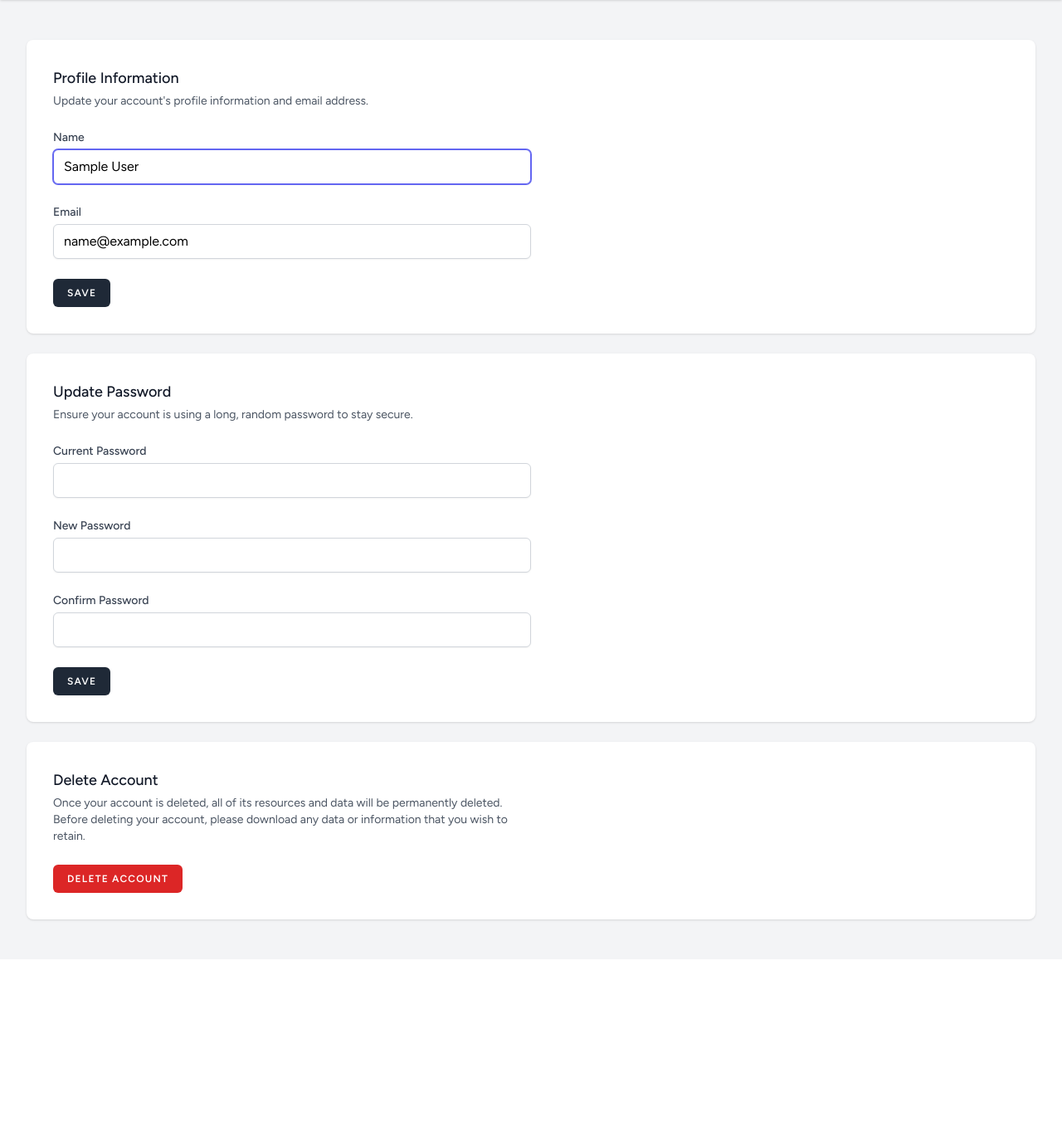
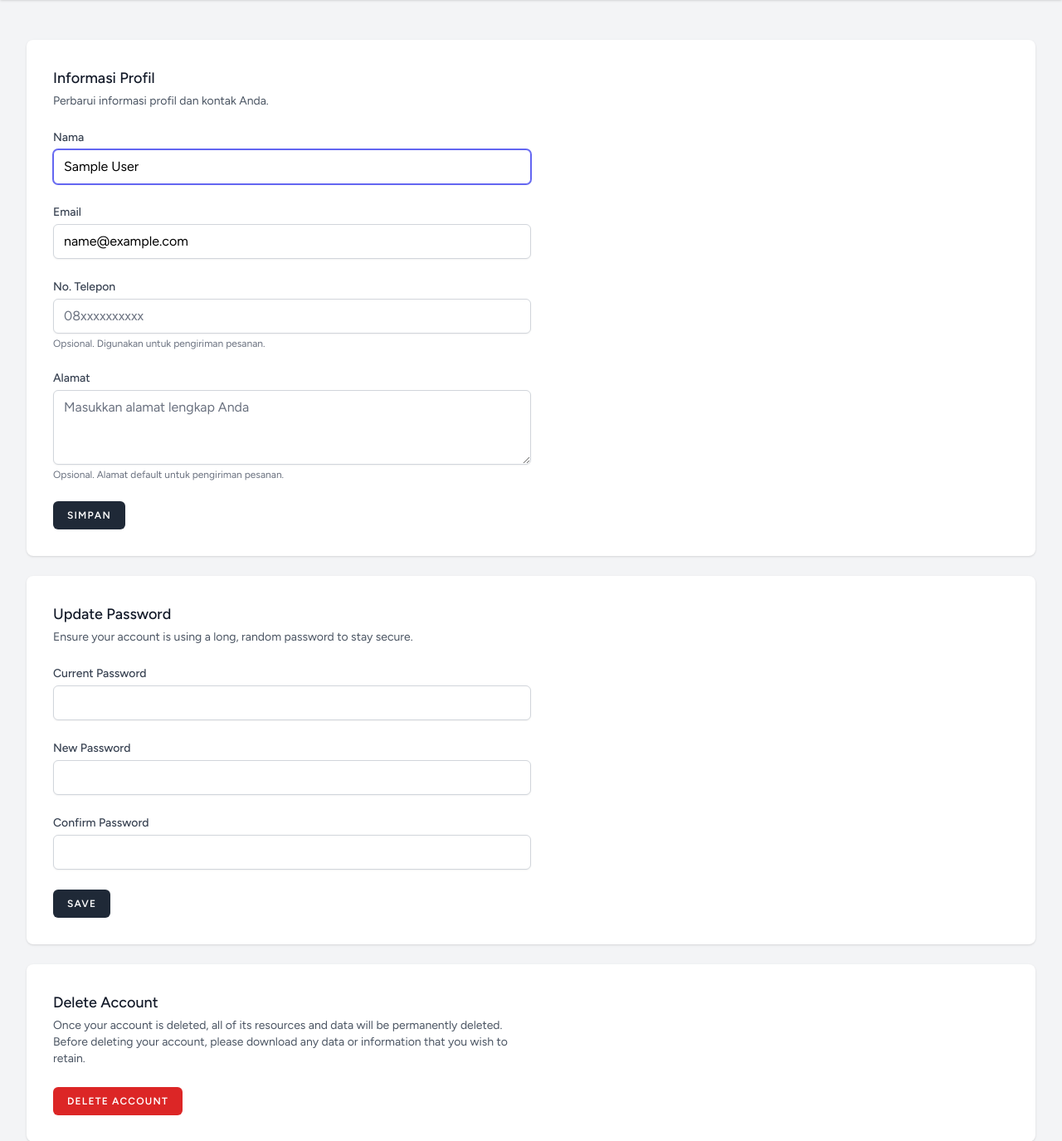
Before and after one commit to satriamegantara/pemweb2-paket2-H1D024022, a Laravel app: page /profile in a window 1280 px wide. Shown: the part 138-1513 px from the top of the page at 83% size. Before the commit the page ends 1250 px from the top, so only its background shows below. Run offline with Laravel 12, Linux system fonts and the light colour scheme; the visitor is signed in with stand-in values (Sample User, id 1); style sheets or scripts are compiled from the project's sources.

Commit message:
feat: tambah/ganti nomor pembeli dan update alamat

```diff
--- a/app/Http/Requests/ProfileUpdateRequest.php
+++ b/app/Http/Requests/ProfileUpdateRequest.php
@@ -26,6 +26,8 @@ class ProfileUpdateRequest extends FormRequest
                 'max:255',
                 Rule::unique(User::class)->ignore($this->user()->id),
             ],
+            'phone' => ['nullable', 'string', 'max:20'],
+            'address' => ['nullable', 'string', 'max:500'],
         ];
     }
 }
--- a/resources/views/profile/partials/update-profile-information-form.blade.php
+++ b/resources/views/profile/partials/update-profile-information-form.blade.php
@@ -1,11 +1,11 @@
 <section>
     <header>
         <h2 class="text-lg font-medium text-gray-900">
-            {{ __('Profile Information') }}
+            {{ __('Informasi Profil') }}
         </h2>
 
         <p class="mt-1 text-sm text-gray-600">
-            {{ __("Update your account's profile information and email address.") }}
+            {{ __('Perbarui informasi profil dan kontak Anda.') }}
         </p>
     </header>
 
@@ -18,7 +18,7 @@
         @method('patch')
 
         <div>
-            <x-input-label for="name" :value="__('Name')" />
+            <x-input-label for="name" :value="__('Nama')" />
             <x-text-input id="name" name="name" type="text" class="mt-1 block w-full" :value="old('name', $user->name)" required autofocus autocomplete="name" />
             <x-input-error class="mt-2" :messages="$errors->get('name')" />
         </div>
@@ -31,24 +31,38 @@
             @if ($user instanceof \Illuminate\Contracts\Auth\MustVerifyEmail && ! $user->hasVerifiedEmail())
                 <div>
                     <p class="text-sm mt-2 text-gray-800">
-                        {{ __('Your email address is unverified.') }}
+                        {{ __('Email Anda belum diverifikasi.') }}
 
                         <button form="send-verification" class="underline text-sm text-gray-600 hover:text-gray-900 rounded-md focus:outline-none focus:ring-2 focus:ring-offset-2 focus:ring-indigo-500">
-                            {{ __('Click here to re-send the verification email.') }}
+                            {{ __('Kirim ulang email verifikasi.') }}
                         </button>
                     </p>
 
                     @if (session('status') === 'verification-link-sent')
                         <p class="mt-2 font-medium text-sm text-green-600">
-                            {{ __('A new verification link has been sent to your email address.') }}
+                            {{ __('Link verifikasi baru telah dikirim ke email Anda.') }}
                         </p>
                     @endif
                 </div>
             @endif
         </div>
 
+        <div>
+            <x-input-label for="phone" :value="__('No. Telepon')" />
+            <x-text-input id="phone" name="phone" type="text" class="mt-1 block w-full" :value="old('phone', $user->phone)" autocomplete="tel" placeholder="08xxxxxxxxxx" />
+            <x-input-error class="mt-2" :messages="$errors->get('phone')" />
+            <p class="mt-1 text-xs text-gray-500">{{ __('Opsional. Digunakan untuk pengiriman pesanan.') }}</p>
+        </div>
+
+        <div>
+            <x-input-label for="address" :value="__('Alamat')" />
+            <textarea id="address" name="address" rows="3" class="mt-1 block w-full rounded-md border-gray-300 shadow-sm focus:border-indigo-500 focus:ring-indigo-500" placeholder="Masukkan alamat lengkap Anda">{{ old('address', $user->address) }}</textarea>
+            <x-input-error class="mt-2" :messages="$errors->get('address')" />
+            <p class="mt-1 text-xs text-gray-500">{{ __('Opsional. Alamat default untuk pengiriman pesanan.') }}</p>
+        </div>
+
         <div class="flex items-center gap-4">
-            <x-primary-button>{{ __('Save') }}</x-primary-button>
+            <x-primary-button>{{ __('Simpan') }}</x-primary-button>
 
             @if (session('status') === 'profile-updated')
                 <p
@@ -57,7 +71,7 @@
                     x-transition
                     x-init="setTimeout(() => show = false, 2000)"
                     class="text-sm text-gray-600"
-                >{{ __('Saved.') }}</p>
+                >{{ __('Tersimpan.') }}</p>
             @endif
         </div>
     </form>
```
